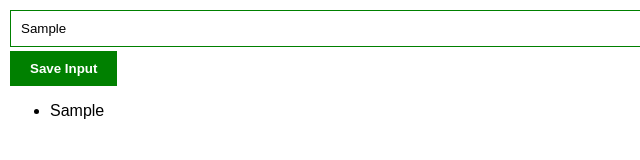
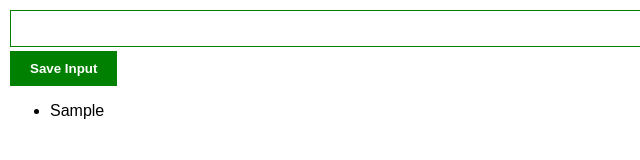
Before and after one commit to Spacenaut47/Extension, a plain HTML site: page index.html in a window 1280 px wide. Both pictures are taken after typing "Sample" into the empty fields and a click on the button "Save Input". Shown: the full height of the page, 0-640 px from the left. Drawn offline with Linux system fonts and the light colour scheme.

Commit message:
Minor Updates

```diff
--- a/index.html
+++ b/index.html
@@ -8,7 +8,7 @@
     <link rel="stylesheet" href="index.css">
 </head>
 <body>
-    <input type="text" id = "input-el">
+    <input type="text" id = "input-el" autocomplete="off">
     <button id = "input-btn">Save Input</button>
     <ul id = "unord"></ul>
     <script src = "index.js"></script>
--- a/index.js
+++ b/index.js
@@ -4,6 +4,7 @@ const a = document.querySelector("#input-btn")
 const b = document.querySelector("#unord")
 a.addEventListener("click", function(){
     myLeads.push(inputEl.value)
+    inputEl.value = ""
     renderLeads()
 })
 function renderLeads ()
```
